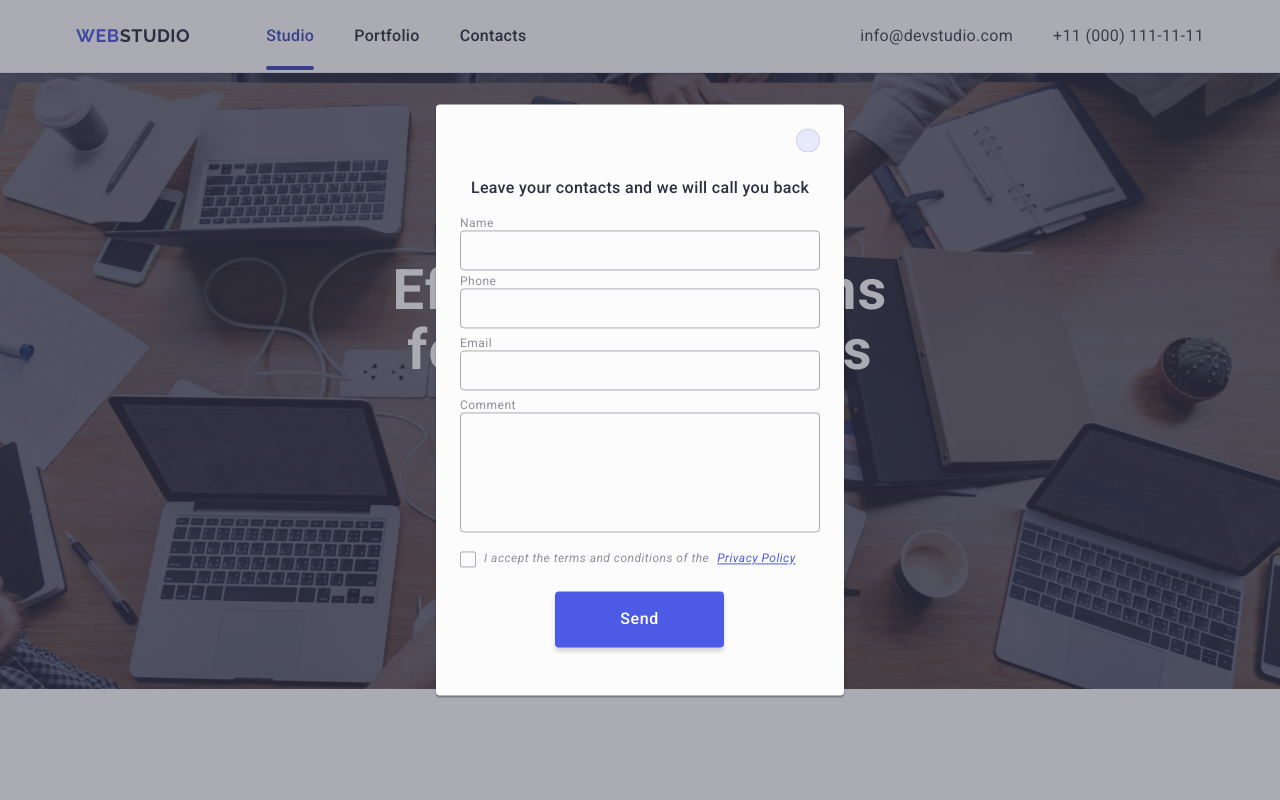
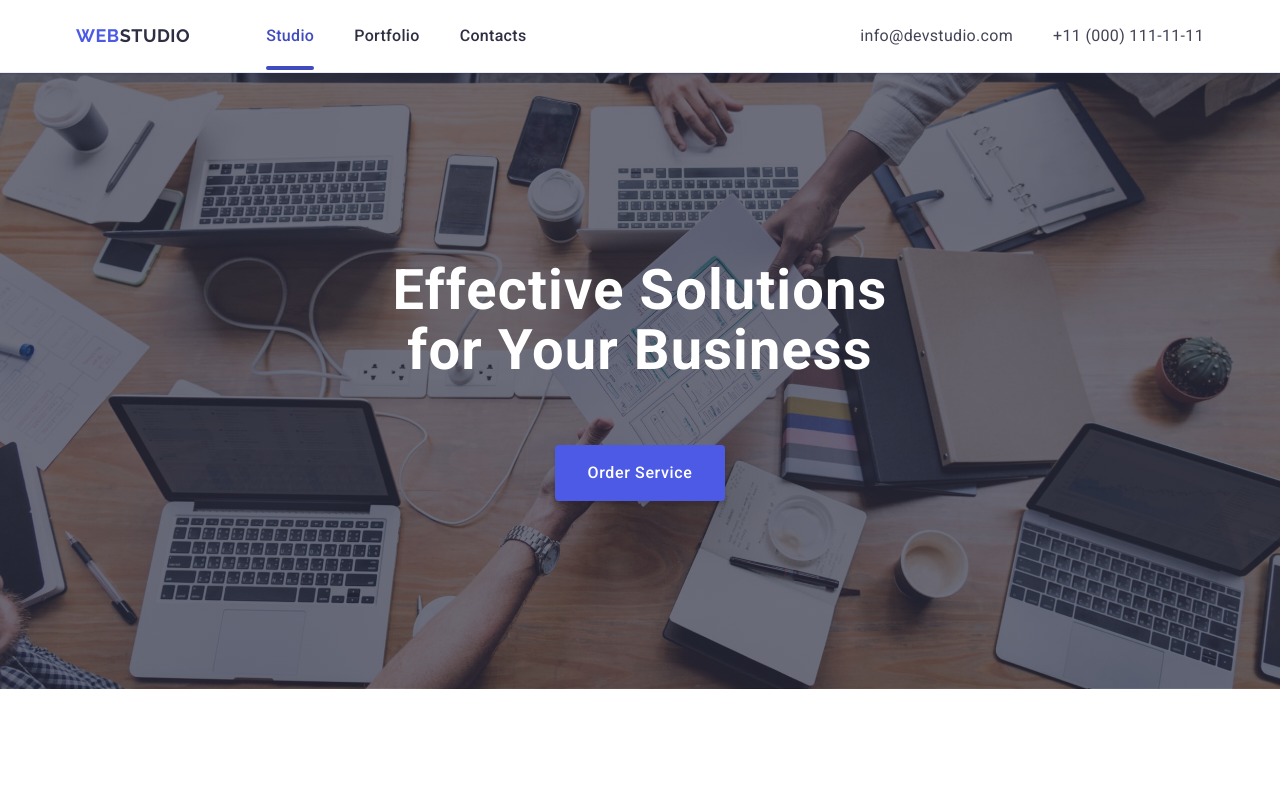
Before and after one commit to VadymKukh/goit-markup-hw-05, a plain HTML site: page index.html in a window 1280 px wide. Shown: the top 800 px of the page. Drawn offline with nearby package versions, Linux system fonts and the light colour scheme.

Commit message:
bakcdrop

```diff
--- a/css/styles.css
+++ b/css/styles.css
@@ -745,8 +745,8 @@ color: #ffffff;
   display: flex;
   justify-content: center;
   align-items: center;
-  pointer-events: auto;
-  opacity: 1;
+  pointer-events: none;
+  opacity: 0;
   transition: opacity 250ms cubic-bezier(0.4, 0, 0.2, 1);
   transition: visibility 250ms cubic-bezier(0.4, 0, 0.2, 1);
 }
@@ -965,7 +965,7 @@ transition: fill 250ms cubic-bezier(0.4, 0, 0.2, 1);
   fill: transparent;
 }
 
-.form-modal input[type="checkbox"]:checked + svg {
+.form-modal input[type="checkbox"]:checked {
   background-color:#404bbf;
   border: none;
   fill: #F4F4FD;
```
